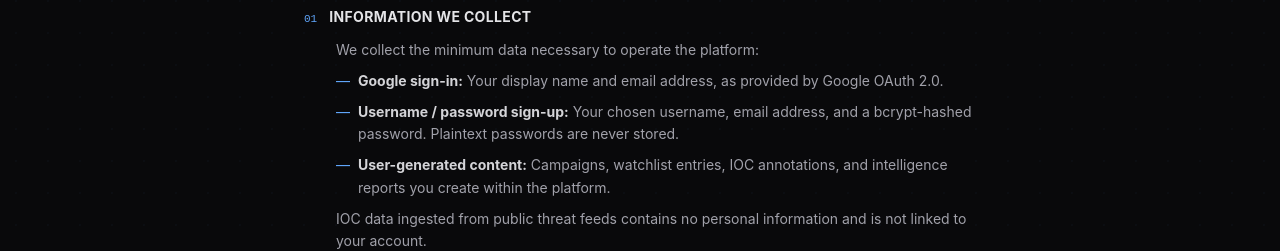
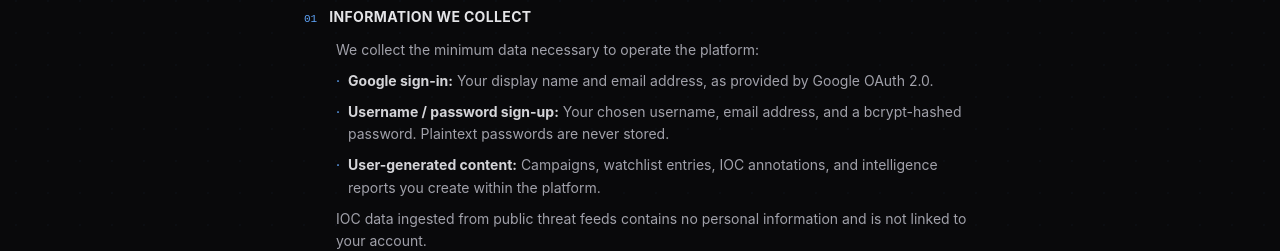
Before and after one commit to richet311/cti-tracker, a Next.js app in the folder frontend/: page /legal/privacy in a window 1280 px wide. Shown: the part 367-618 px from the top of the page. Built offline with nearby package versions, Linux system fonts and the light colour scheme; no server answers.

Commit message:
Remove em-dashes from legal page list markers

```diff
--- a/frontend/app/legal/disclaimer/page.tsx
+++ b/frontend/app/legal/disclaimer/page.tsx
@@ -48,7 +48,7 @@ export default function DisclaimerPage() {
         <p>IOC data displayed on this platform is sourced from the following providers:</p>
         <ul className="mt-2 space-y-4 list-none">
           <li className="flex gap-2">
-            <span className="text-blue-400 shrink-0">—</span>
+            <span className="text-blue-400 shrink-0">·</span>
             <div>
               <strong className="text-zinc-300">MalwareBazaar, URLhaus, FeodoTracker</strong>
               <br />
@@ -66,7 +66,7 @@ export default function DisclaimerPage() {
             </div>
           </li>
           <li className="flex gap-2">
-            <span className="text-blue-400 shrink-0">—</span>
+            <span className="text-blue-400 shrink-0">·</span>
             <div>
               <strong className="text-zinc-300">MITRE ATT&amp;CK®</strong>
               <br />
--- a/frontend/app/legal/privacy/page.tsx
+++ b/frontend/app/legal/privacy/page.tsx
@@ -24,14 +24,14 @@ export default function PrivacyPage() {
         <p>We collect the minimum data necessary to operate the platform:</p>
         <ul className="mt-2 space-y-2 list-none">
           <li className="flex gap-2">
-            <span className="text-blue-400 shrink-0">—</span>
+            <span className="text-blue-400 shrink-0">·</span>
             <span>
               <strong className="text-zinc-300">Google sign-in:</strong> Your display name and email
               address, as provided by Google OAuth 2.0.
             </span>
           </li>
           <li className="flex gap-2">
-            <span className="text-blue-400 shrink-0">—</span>
+            <span className="text-blue-400 shrink-0">·</span>
             <span>
               <strong className="text-zinc-300">Username / password sign-up:</strong> Your chosen
               username, email address, and a bcrypt-hashed password. Plaintext passwords are never
@@ -39,7 +39,7 @@ export default function PrivacyPage() {
             </span>
           </li>
           <li className="flex gap-2">
-            <span className="text-blue-400 shrink-0">—</span>
+            <span className="text-blue-400 shrink-0">·</span>
             <span>
               <strong className="text-zinc-300">User-generated content:</strong> Campaigns, watchlist
               entries, IOC annotations, and intelligence reports you create within the platform.
--- a/frontend/app/legal/terms/page.tsx
+++ b/frontend/app/legal/terms/page.tsx
@@ -59,7 +59,7 @@ export default function TermsPage() {
         <p>IOC data integrated into this platform is sourced from the following third-party providers:</p>
         <ul className="mt-2 space-y-3 list-none">
           <li className="flex gap-2">
-            <span className="text-blue-400 shrink-0">—</span>
+            <span className="text-blue-400 shrink-0">·</span>
             <span>
               <strong className="text-zinc-300">MalwareBazaar, URLhaus, FeodoTracker</strong> — provided
               by abuse.ch under the{" "}
@@ -75,7 +75,7 @@ export default function TermsPage() {
             </span>
           </li>
           <li className="flex gap-2">
-            <span className="text-blue-400 shrink-0">—</span>
+            <span className="text-blue-400 shrink-0">·</span>
             <span>
               <strong className="text-zinc-300">MITRE ATT&amp;CK®</strong> — © 2024 The MITRE
               Corporation. Used under the{" "}
```
